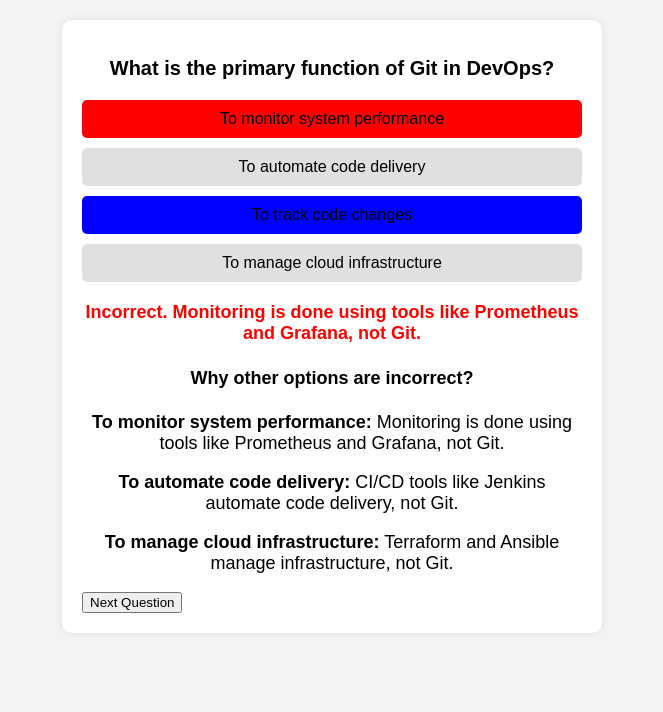
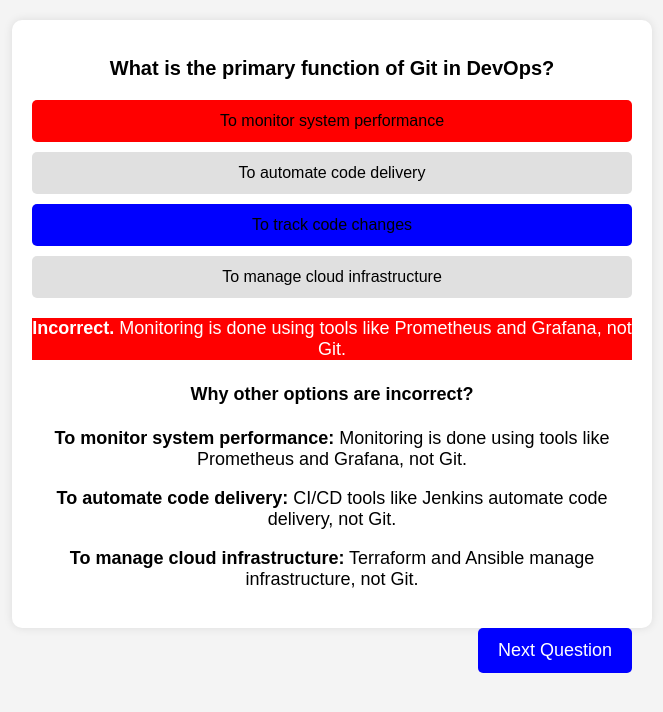
Before and after one commit to Hemantsawant112126/DEVOPS-Interview-, a plain HTML site: page index.html in a window 1280 px wide. Both pictures are taken after a click on the button "To monitor system performance". Shown: the whole page, without its empty margins (308-971 px from the left). Drawn offline with Linux system fonts and the light colour scheme.

Commit message:
Update style.css

```diff
--- a/style.css
+++ b/style.css
@@ -11,7 +11,7 @@
     padding: 20px;
     border-radius: 10px;
     box-shadow: 0 0 10px rgba(0, 0, 0, 0.1);
-    max-width: 500px;
+    max-width: 600px;
     margin: auto;
 }
 
@@ -24,7 +24,7 @@
 .option {
     display: block;
     width: 100%;
-    padding: 10px;
+    padding: 12px;
     margin: 10px 0;
     background: #e0e0e0;
     border: none;
@@ -38,8 +38,14 @@
     background: #d0d0d0;
 }
 
-.option.selected {
-    background: #b0b0b0;
+.correct {
+    background-color: green !important;
+    color: white;
+}
+
+.incorrect {
+    background-color: red !important;
+    color: white;
 }
 
 #result {
@@ -47,12 +53,20 @@
     font-size: 18px;
 }
 
-.correct {
-    color: green;
-    font-weight: bold;
+#nextButton {
+    display: none;
+    background-color: blue;
+    color: white;
+    font-size: 18px;
+    padding: 12px 20px;
+    border: none;
+    border-radius: 5px;
+    cursor: pointer;
+    margin-top: 20px;
+    position: relative;
+    float: right; /* Moves the button to the right */
 }
 
-.incorrect {
-    color: red;
-    font-weight: bold;
+#nextButton:hover {
+    background-color: darkblue;
 }
```
